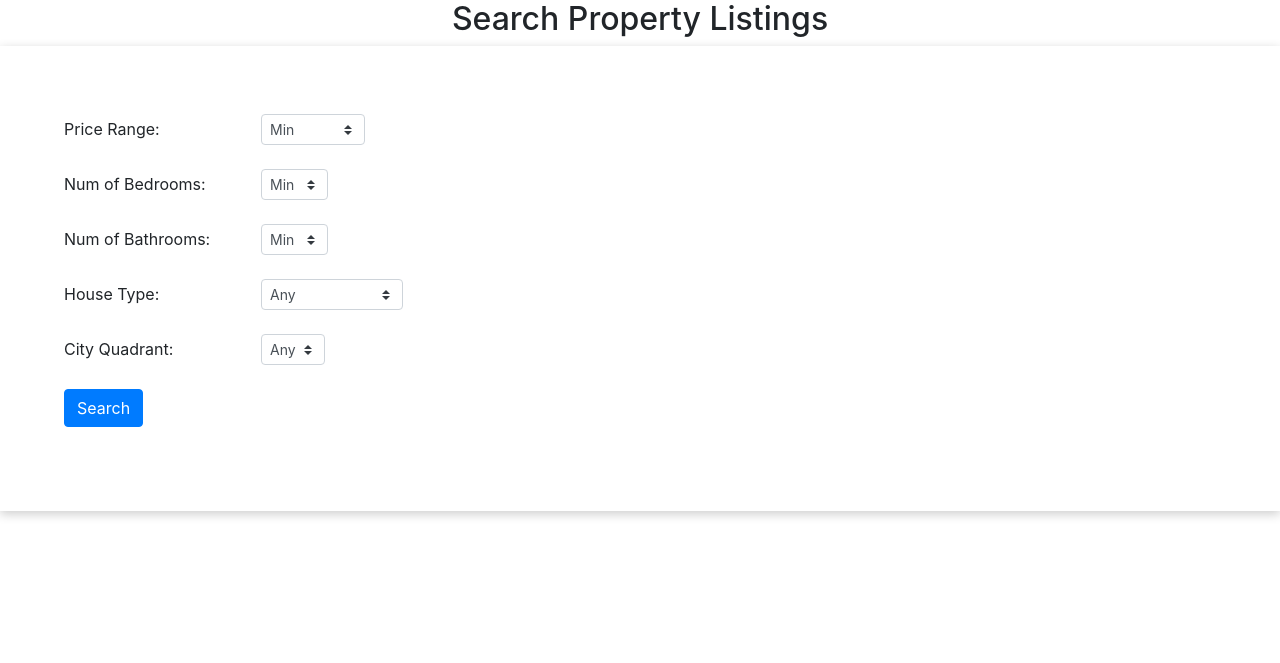
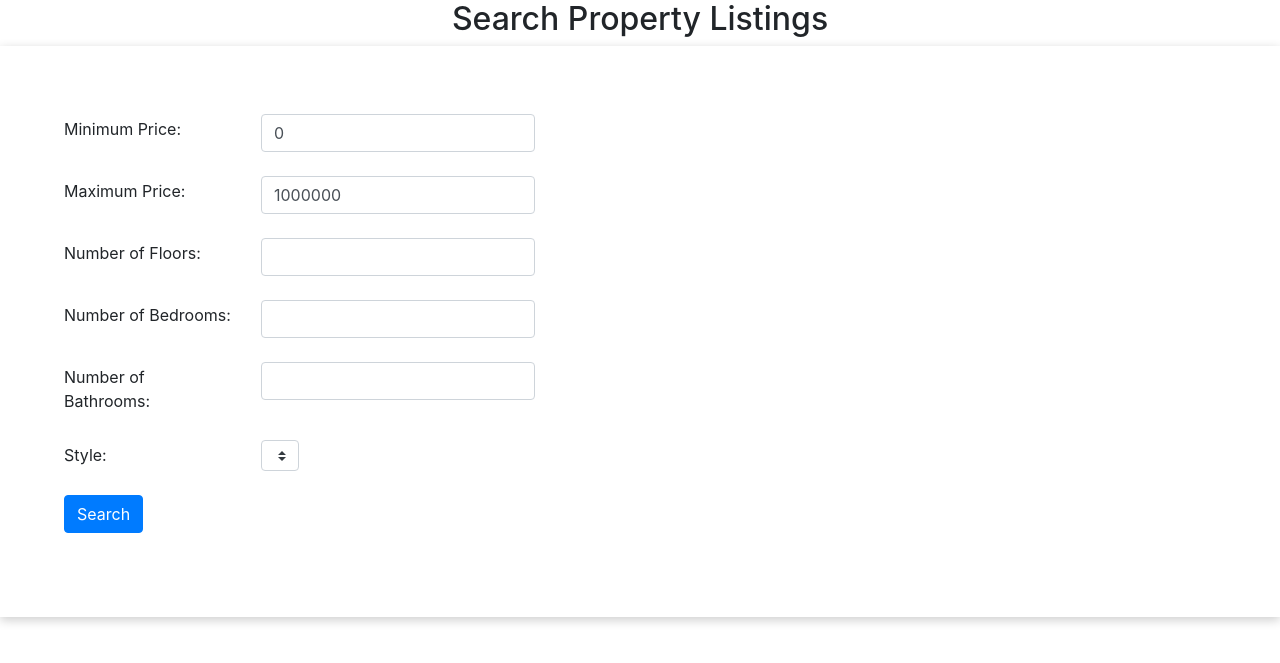
Before and after one commit to AidenCPark/CPSC471-Group3, a PHP site: page /searchprop.php in a window 1280 px wide. Shown: the part 56-719 px from the top of the page. Run offline with PHP 8.4, Linux system fonts and the light colour scheme; the visitor is signed in with stand-in values (Sample User, id 1); lists and menus that the app fills with data are empty; some libraries are stand-ins or nearby versions.

Commit message:
Search for Properties

```diff
--- a/propertymanager/listprop.php
+++ b/propertymanager/listprop.php
@@ -108,7 +108,7 @@ if(isset($_SESSION['UserID']) && isset($_SESSION['Username']))
                 </div>
                 </br>
                 <div class="col text-center">
-                    <button type='sumbit' name='ListProp' id='ListProp' class="btn btn-primary btn-rounded">List Property</button>
+                    <button type='submit' name='ListProp' id='ListProp' class="btn btn-primary btn-rounded">List Property</button>
                 </div>
             </div>
           </form>
--- a/propertymanager/searchprop.php
+++ b/propertymanager/searchprop.php
@@ -11,7 +11,7 @@ if(isset($_SESSION['UserID']) && isset($_SESSION['Username']))
     <head>
         <meta charset="utf-8">
         <meta http-equiv="X-UA-Compatible" content="IE=edge">
-        <title>Search Property</title>
+        <title>Search Properties</title>
         <meta name="description" content="">
         <meta name="viewport" content="width=device-width, initial-scale=1">
         <link rel="stylesheet" href="">
@@ -63,7 +63,7 @@ if(isset($_SESSION['UserID']) && isset($_SESSION['Username']))
     <body>
         <h2 class="text-center">Search Property Listings</h2>
         <form
-            action="create_listing"
+            action=""
             method="POST"
             style="
               padding: 5%;
@@ -72,107 +72,161 @@ if(isset($_SESSION['UserID']) && isset($_SESSION['Username']))
             "
         >
         <div class="form-group row">
-            <label for="inputGenderSearch" class="col-sm-2 col-form-label">Price Range:</label
+            <label for="MinPrice" class="col-sm-2 col-form-label">Minimum Price:</label>
+            <div class="col-auto my-1">
+              <input
+                type="number"
+                name="MinPrice"
+                class="form-control"
+                id="MinPrice"
+                placeholder=""
+                value="0"
+                required
+              >
+            </input>
+            </div>
+        </div>
+
+        <div class="form-group row">
+            <label for="MaxPrice" class="col-sm-2 col-form-label">Maximum Price:</label>
+            <div class="col-auto my-1">
+              <input
+                type="number"
+                name="MaxPrice"
+                class="form-control"
+                id="MaxPrice"
+                placeholder=""
+                value="1000000"
+                required
+              >
+            </input>
+            </div>
+        </div>
+
+        <div class="form-group row">
+            <label for="NumOfFloors" class="col-sm-2 col-form-label">Number of Floors:</label
+            >
+            <div class="col-auto my-1">
+              <input
+                type="number"
+                name="NumOfFloors"
+                class="form-control"
+                id="NumOfFloors"
+                placeholder=""
+                required
+              >
+            </input>
+            </div>
+        </div>
+
+        <div class="form-group row">
+            <label for="NumOfBedrooms" class="col-sm-2 col-form-label">Number of Bedrooms:</label
+            >
+            <div class="col-auto my-1">
+              <input
+                type="number"
+                name="NumOfBedrooms"
+                class="form-control"
+                id="NumOfBedrooms"
+                placeholder=""
+                required
+              >
+            </input>
+            </div>
+        </div>
+
+        <div class="form-group row">
+            <label for="NumOfBathrooms" class="col-sm-2 col-form-label">Number of Bathrooms:</label
+            >
+            <div class="col-auto my-1">
+              <input
+                type="number"
+                name="NumOfBathrooms"
+                class="form-control"
+                id="NumOfBathrooms"
+                placeholder=""
+                required
+              >
+            </input>
+            </div>
+        </div>
+
+        <!-- Get all the different house styles from the database -->
+        <?php
+        $conn = mysqli_connect('localhost', 'root', '', 'propertymanager') or die("Connection Failed:" .mysqli_connect_error());
+        $query = "CALL property_styles()";
+        $result = mysqli_query($conn, $query);
+        ?>
+
+        <div class="form-group row">
+            <label for="Style" class="col-sm-2 col-form-label">Style:</label
             >
             <div class="col-auto my-1">
               <select
-                name="gender"
+                name="Style"
                 class="custom-select custom-select-sm"
-                id="inputGenderSearch"
+                id="Style"
                 placeholder=""
               >
-                <option value="Min">Min</option>
-                <option value="100,000+">100,000+</option>
-                <option value="200,000+">200,000+</option>
-                <option value="300,000+">300,000+</option>
-                <option value="Max">Max</option>
+
+              <?php while($row = mysqli_fetch_row($result)):;?>
+              <option value="<?php echo $row[0];?>"><?php echo $row[0];?></option>
+              <?php endwhile;?>
+
+
               </select>
             </div>
         </div>
 
-        <div class="form-group row">
-            <label for="inputGenderSearch" class="col-sm-2 col-form-label">Num of Bedrooms:</label
-            >
-            <div class="col-auto my-1">
-              <select
-                name="gender"
-                class="custom-select custom-select-sm"
-                id="inputGenderSearch"
-                placeholder=""
-              >
-                <option value="Min">Min</option>
-                <option value="1+">1+</option>
-                <option value="2+">2+</option>
-                <option value="3+">3+</option>
-                <option value="Max">Max</option>
-              </select>
-            </div>
-        </div>
-
-        <div class="form-group row">
-            <label for="inputGenderSearch" class="col-sm-2 col-form-label">Num of Bathrooms:</label
-            >
-            <div class="col-auto my-1">
-              <select
-                name="gender"
-                class="custom-select custom-select-sm"
-                id="inputGenderSearch"
-                placeholder=""
-              >
-                <option value="Min">Min</option>
-                <option value="1+">1+</option>
-                <option value="2+">2+</option>
-                <option value="3+">3+</option>
-                <option value="Max">Max</option>
-              </select>
-            </div>
-        </div>
-
-        <div class="form-group row">
-            <label for="inputGenderSearch" class="col-sm-2 col-form-label">House Type:</label
-            >
-            <div class="col-auto my-1">
-              <select
-                name="gender"
-                class="custom-select custom-select-sm"
-                id="inputGenderSearch"
-                placeholder=""
-              >
-                <option value="Any">Any</option>
-                <option value="Bungalow">Bungalow</option>
-                <option value="Detached">Detached</option>
-                <option value="Semi-Detached">Semi-Detached</option>
-                <option value="Attached">Attached</option>
-              </select>
-            </div>
-        </div>
-
-        <div class="form-group row">
-            <label for="inputGenderSearch" class="col-sm-2 col-form-label">City Quadrant:</label
-            >
-            <div class="col-auto my-1">
-              <select
-                name="gender"
-                class="custom-select custom-select-sm"
-                id="inputGenderSearch"
-                placeholder=""
-              >
-                <option value="Any">Any</option>
-                <option value="NW">NW</option>
-                <option value="NE">NE</option>
-                <option value="SW">SW</option>
-                <option value="SE">SE</option>
-              </select>
-            </div>
-        </div>
 
           <div class="form-group row">
             <div class="col-auto my-1">
-              <button type="submit" class="btn btn-primary">Search</button>
+              <button type="submit" name="Search" value="Search" id="Search" class="btn btn-primary">Search</button>
             </div>
           </div>
     </form>
     </div>
+
+    <!-- Search Results -->
+    <div style="text-align:center">
+
+
+    <?php
+
+    if($_SERVER['REQUEST_METHOD'] == 'POST' && isset($_POST['Search']))
+    {
+      // Connect to database: return error if can't connect
+      $conn= mysqli_connect('localhost', 'root', '', 'propertymanager') or die("Connection Failed:" .mysqli_connect_error());
+
+      $MinPrice= $_POST['MinPrice'];
+      $MaxPrice= $_POST['MaxPrice'];
+      $NumOfFloors= $_POST['NumOfFloors'];
+      $NumOfBedrooms= $_POST['NumOfBedrooms'];
+      $NumOfBathrooms= $_POST['NumOfBathrooms'];
+      $Style= $_POST['Style'];
+
+      $sql= "CALL property_get('$MinPrice', '$MaxPrice', '$NumOfFloors', '$NumOfBedrooms', '$NumOfBathrooms', '$Style')";
+      $query = mysqli_query($conn,$sql);
+
+      if(mysqli_num_rows($query)===0)
+      {
+        echo '<br />No results found.';
+      }
+
+      while($row = mysqli_fetch_array($query))
+      {
+          echo '<br />' .$row['Address'];
+          echo '<br />$' .$row['Price'];
+          echo '<br /> Status: ' .$row['Status'];
+          echo '<br />';
+      }
+    }
+
+    ?>
+
+
+    </div>
+
     </body>
 </html>
 
```
Also changed, not shown: procedures.txt (+7 -2 lines), propertymanager/connect.php (+0 -7 lines).
